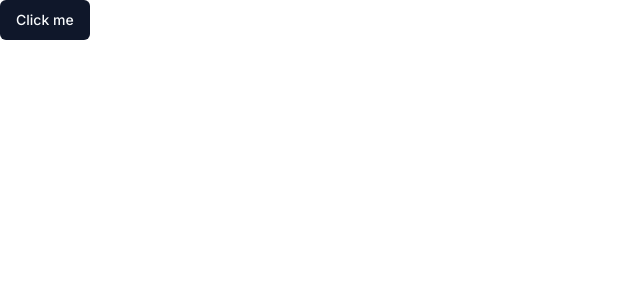
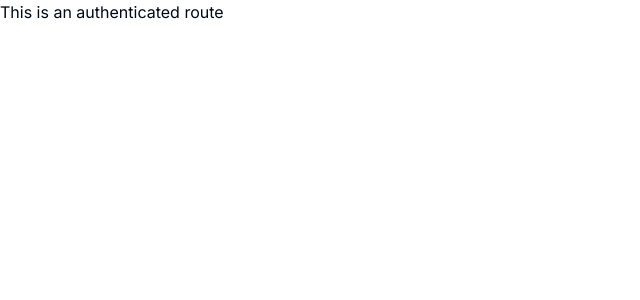
Before and after one commit to takubii/nextjs-finance-demo, a Next.js app: page / in a window 1280 px wide. Shown: the top 300 px of the page, without its empty margins (0-640 px from the left). Built offline with nearby package versions, Linux system fonts and the light colour scheme.

Commit message:
add: sign-in, sign-up, dashboardページ作成

```diff
--- /dev/null
+++ b/app/(auth)/sign-in/[[...sign-in]]/page.tsx
@@ -0,0 +1,10 @@
+const SignInPage = () => {
+  return (
+    <div>
+      {/*  */}
+      Sign in page
+    </div>
+  );
+};
+
+export default SignInPage;
--- /dev/null
+++ b/app/(auth)/sign-up/[[...sign-up]]/page.tsx
@@ -0,0 +1,10 @@
+const SignUpPage = () => {
+  return (
+    <div>
+      {/*  */}
+      Sign up page
+    </div>
+  );
+};
+
+export default SignUpPage;
--- /dev/null
+++ b/app/(dashboard)/page.tsx
@@ -0,0 +1,8 @@
+export default function Home() {
+  return (
+    <p>
+      {/*  */}
+      This is an authenticated route
+    </p>
+  );
+}
--- a/app/page.tsx
+++ /dev/null
@@ -1,5 +0,0 @@
-import { Button } from '@/components/ui/button';
-
-export default function Home() {
-  return <Button>Click me</Button>;
-}
```
